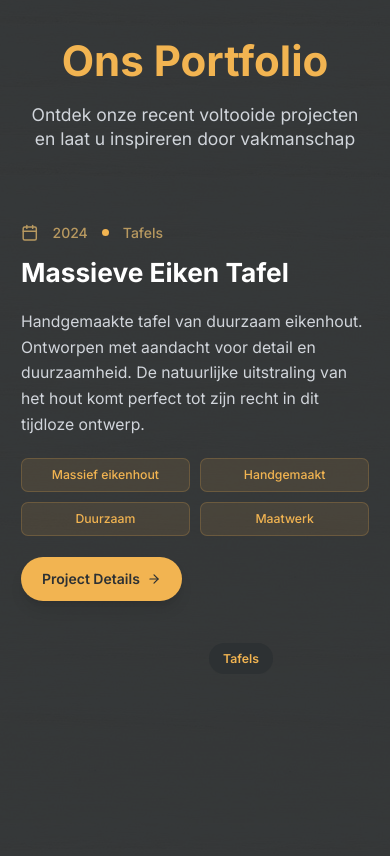
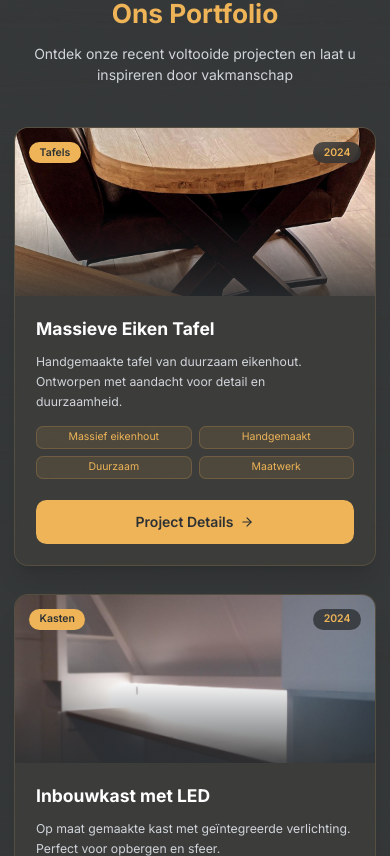
Before and after one commit to EsoCoding/houtcore-website, a Next.js app: page / in a window 390 px wide. Shown: the part 3608-4464 px from the top of the page. Built offline with nearby package versions, Linux system fonts and the light colour scheme.

Commit message:
feat: redesign portfolio section with mobile-first approach
Mobile-first vertical card stack, touch-optimized, staggered animations; desktop timeline layout with responsive transitions.

Co-authored-by: Gert-jan Poortman <2956337+EsoCoding@users.noreply.github.com>

```diff
--- a/components/portfolio-section.tsx
+++ b/components/portfolio-section.tsx
@@ -11,8 +11,7 @@ const portfolioItems = [
     title: "Massieve Eiken Tafel",
     category: "Tafels",
     year: "2024",
-    description:
-      "Handgemaakte tafel van duurzaam eikenhout. Ontworpen met aandacht voor detail en duurzaamheid. De natuurlijke uitstraling van het hout komt perfect tot zijn recht in dit tijdloze ontwerp.",
+    description: "Handgemaakte tafel van duurzaam eikenhout. Ontworpen met aandacht voor detail en duurzaamheid.",
     imageUrl: "/dining-table.jpeg",
     features: ["Massief eikenhout", "Handgemaakt", "Duurzaam", "Maatwerk"],
   },
@@ -21,8 +20,7 @@ const portfolioItems = [
     title: "Inbouwkast met LED",
     category: "Kasten",
     year: "2024",
-    description:
-      "Op maat gemaakte kast met geïntegreerde verlichting. Perfect voor het opbergen van spullen en het creëren van een sfeervolle ambiance in uw woonruimte.",
+    description: "Op maat gemaakte kast met geïntegreerde verlichting. Perfect voor opbergen en sfeer.",
     imageUrl: "/built-in-cabinet.jpeg",
     features: ["LED-verlichting", "Op maat", "Ingebouwd", "Modern design"],
   },
@@ -31,8 +29,7 @@ const portfolioItems = [
     title: "Houten Trap",
     category: "Trappen",
     year: "2023",
-    description:
-      "Minimalistische trap met houten treden. Een prachtige combinatie van functionaliteit en design die elke ruimte opwaardeert.",
+    description: "Minimalistische trap met houten treden. Een prachtige combinatie van functionaliteit en design.",
     imageUrl: "/wooden-staircase.jpeg",
     features: ["Minimalistisch", "Functioneel", "Stijlvol", "Duurzaam"],
   },
@@ -41,8 +38,7 @@ const portfolioItems = [
     title: "Design Hanglamp",
     category: "Verlichting",
     year: "2023",
-    description:
-      "Unieke hanglamp met industriële uitstraling. Handgemaakt met aandacht voor detail en duurzame materialen.",
+    description: "Unieke hanglamp met industriële uitstraling. Handgemaakt met aandacht voor detail.",
     imageUrl: "/pendant-lamp.jpeg",
     features: ["Industrieel design", "Handgemaakt", "Uniek", "Sfeerverlichting"],
   },
@@ -51,8 +47,7 @@ const portfolioItems = [
     title: "Witte Balustrade",
     category: "Trappen",
     year: "2023",
-    description:
-      "Strakke witte balustrade met houten details. Een veilige en stijlvolle toevoeging aan uw trap of overloop.",
+    description: "Strakke witte balustrade met houten details. Een veilige en stijlvolle toevoeging.",
     imageUrl: "/white-railing.jpeg",
     features: ["Strak design", "Veilig", "Wit met hout", "Modern"],
   },
@@ -61,8 +56,7 @@ const portfolioItems = [
     title: "Maatwerk Meubels",
     category: "Meubels",
     year: "2024",
-    description:
-      "Meubels op maat voor elke ruimte. Ontworpen en gemaakt volgens uw wensen en perfect passend in uw interieur.",
+    description: "Meubels op maat voor elke ruimte. Ontworpen en gemaakt volgens uw wensen.",
     imageUrl: "/custom-wooden-furniture.png",
     features: ["Volledig maatwerk", "Uniek ontwerp", "Perfecte pasvorm", "Kwaliteit"],
   },
@@ -78,66 +72,71 @@ export default function PortfolioSection() {
     offset: ["start center", "end center"],
   })
 
-  // Timeline progress
   const timelineProgress = useTransform(scrollYProgress, [0, 1], ["0%", "100%"])
 
   return (
-    <section id="portfolio" ref={sectionRef} className="py-24 bg-[#2d3134] text-white relative overflow-hidden">
+    <section
+      id="portfolio"
+      ref={sectionRef}
+      className="py-12 sm:py-16 lg:py-24 bg-[#2d3134] text-white relative overflow-hidden"
+    >
       {/* Background */}
       <div className="absolute inset-0 opacity-5">
         <div className="absolute inset-0 bg-[url('/wood-texture.jpeg')] bg-repeat"></div>
       </div>
 
-      <div className="container mx-auto px-6 relative z-10">
+      <div className="container mx-auto px-4 sm:px-6 relative z-10">
         {/* Header */}
         <motion.div
-          initial={{ opacity: 0, y: 50 }}
-          animate={isInView ? { opacity: 1, y: 0 } : { opacity: 0, y: 50 }}
-          transition={{ duration: 0.8 }}
-          className="text-center mb-20"
+          initial={{ opacity: 0, y: 30 }}
+          animate={isInView ? { opacity: 1, y: 0 } : { opacity: 0, y: 30 }}
+          transition={{ duration: 0.5 }}
+          className="text-center mb-12 lg:mb-20"
         >
-          <h2 className="text-5xl font-bold mb-6 text-[#f2b451]">Ons Portfolio</h2>
-          <p className="text-xl text-gray-300 max-w-2xl mx-auto">
+          <h2 className="text-3xl sm:text-4xl lg:text-5xl font-bold mb-4 lg:mb-6 text-[#EEB457]">Ons Portfolio</h2>
+          <p className="text-base sm:text-lg lg:text-xl text-gray-300 max-w-2xl mx-auto">
             Ontdek onze recent voltooide projecten en laat u inspireren door vakmanschap
           </p>
         </motion.div>
 
-        {/* Timeline Container */}
-        <div ref={timelineRef} className="relative">
-          {/* Central Timeline Line - Fixed positioning */}
-          <div
-            className="absolute left-1/2 top-0 bottom-0 transform -translate-x-1/2 hidden lg:block"
-            style={{ width: "2px" }}
-          >
-            {/* Background line */}
+        {/* Mobile: Vertical Card Layout */}
+        <div className="block lg:hidden">
+          <div className="space-y-8">
+            {portfolioItems.map((item, index) => (
+              <MobilePortfolioCard key={item.id} item={item} index={index} />
+            ))}
+          </div>
+        </div>
+
+        {/* Desktop: Timeline Layout */}
+        <div ref={timelineRef} className="relative hidden lg:block">
+          {/* Central Timeline Line */}
+          <div className="absolute left-1/2 top-0 bottom-0 transform -translate-x-1/2" style={{ width: "2px" }}>
             <div className="w-full h-full bg-[#B89960]/30"></div>
-            {/* Progress line */}
             <motion.div
-              className="absolute top-0 left-0 w-full bg-[#f2b451] origin-top"
-              style={{
-                height: timelineProgress,
-              }}
+              className="absolute top-0 left-0 w-full bg-[#EEB457] origin-top"
+              style={{ height: timelineProgress }}
             />
           </div>
 
           {/* Portfolio Items */}
           <div className="space-y-32">
             {portfolioItems.map((item, index) => (
-              <PortfolioItem key={item.id} item={item} index={index} isEven={index % 2 === 0} />
+              <DesktopPortfolioItem key={item.id} item={item} index={index} isEven={index % 2 === 0} />
             ))}
           </div>
         </div>
 
         {/* CTA */}
         <motion.div
-          initial={{ opacity: 0, y: 50 }}
-          animate={isInView ? { opacity: 1, y: 0 } : { opacity: 0, y: 50 }}
-          transition={{ delay: 0.5, duration: 0.8 }}
-          className="text-center mt-20"
+          initial={{ opacity: 0, y: 30 }}
+          animate={isInView ? { opacity: 1, y: 0 } : { opacity: 0, y: 30 }}
+          transition={{ delay: 0.3, duration: 0.5 }}
+          className="text-center mt-12 lg:mt-20"
         >
-          <button className="bg-[#f2b451] text-[#2d3134] px-8 py-4 rounded-full font-semibold hover:bg-[#f2b451]/90 transition-all duration-300 hover:shadow-xl inline-flex items-center space-x-2">
+          <button className="bg-[#EEB457] text-[#2d3134] px-6 lg:px-8 py-3 lg:py-4 rounded-full font-semibold hover:bg-[#EEB457]/90 transition-all duration-200 hover:shadow-xl inline-flex items-center justify-center space-x-2 text-sm lg:text-base">
             <span>Bekijk Alle Projecten</span>
-            <ArrowRight className="w-5 h-5" />
+            <ArrowRight className="w-4 h-4 lg:w-5 lg:h-5" />
           </button>
         </motion.div>
       </div>
@@ -145,80 +144,134 @@ export default function PortfolioSection() {
   )
 }
 
-function PortfolioItem({ item, index, isEven }) {
+// Mobile Portfolio Card Component
+function MobilePortfolioCard({ item, index }) {
+  const cardRef = useRef<HTMLDivElement>(null)
+  const isInView = useInView(cardRef, { amount: 0.3 })
+  const [imageLoaded, setImageLoaded] = useState(false)
+
+  return (
+    <motion.div
+      ref={cardRef}
+      initial={{ opacity: 0, y: 50 }}
+      animate={isInView ? { opacity: 1, y: 0 } : { opacity: 0, y: 50 }}
+      transition={{ delay: index * 0.1, duration: 0.6 }}
+      className="bg-[#B89960]/5 backdrop-blur-sm rounded-2xl overflow-hidden border border-[#B89960]/20 shadow-xl hover:shadow-2xl transition-all duration-300"
+    >
+      {/* Image */}
+      <div className="relative h-48 sm:h-56 overflow-hidden">
+        <Image
+          src={item.imageUrl || "/placeholder.svg"}
+          alt={item.title}
+          fill
+          className={`object-cover transition-all duration-500 ${
+            imageLoaded ? "scale-100 blur-0" : "scale-110 blur-sm"
+          }`}
+          onLoad={() => setImageLoaded(true)}
+        />
+        <div className="absolute inset-0 bg-gradient-to-t from-[#2d3134]/80 via-transparent to-transparent" />
+
+        {/* Category Badge */}
+        <div className="absolute top-4 left-4 bg-[#EEB457] text-[#2d3134] px-3 py-1 rounded-full text-xs font-semibold">
+          {item.category}
+        </div>
+
+        {/* Year Badge */}
+        <div className="absolute top-4 right-4 bg-[#2d3134]/80 backdrop-blur-sm text-[#EEB457] px-3 py-1 rounded-full text-xs font-semibold">
+          {item.year}
+        </div>
+      </div>
+
+      {/* Content */}
+      <div className="p-6">
+        <h3 className="text-xl sm:text-2xl font-bold text-white mb-3">{item.title}</h3>
+        <p className="text-gray-300 text-sm sm:text-base leading-relaxed mb-4">{item.description}</p>
+
+        {/* Features */}
+        <div className="grid grid-cols-2 gap-2 mb-6">
+          {item.features.map((feature, featureIndex) => (
+            <div
+              key={featureIndex}
+              className="bg-[#EEB457]/10 border border-[#EEB457]/20 text-[#EEB457] px-2 py-1 rounded-lg text-xs text-center"
+            >
+              {feature}
+            </div>
+          ))}
+        </div>
+
+        {/* CTA Button */}
+        <button className="w-full bg-[#EEB457] text-[#2d3134] py-3 rounded-xl font-semibold hover:bg-[#EEB457]/90 transition-all duration-200 flex items-center justify-center space-x-2">
+          <span>Project Details</span>
+          <ArrowRight className="w-4 h-4" />
+        </button>
+      </div>
+    </motion.div>
+  )
+}
+
+// Desktop Portfolio Item Component (Timeline)
+function DesktopPortfolioItem({ item, index, isEven }) {
   const itemRef = useRef<HTMLDivElement>(null)
   const isInView = useInView(itemRef, { amount: 0.3 })
   const [imageLoaded, setImageLoaded] = useState(false)
 
   return (
     <div ref={itemRef} className="relative">
-      {/* Timeline Node - Perfectly centered */}
-      <div className="absolute left-1/2 top-1/2 transform -translate-x-1/2 -translate-y-1/2 z-30 hidden lg:block">
+      {/* Timeline Node */}
+      <div className="absolute left-1/2 top-1/2 transform -translate-x-1/2 -translate-y-1/2 z-30">
         <motion.div
           initial={{ scale: 0 }}
           animate={isInView ? { scale: 1 } : { scale: 0 }}
-          transition={{ delay: 0.3, duration: 0.6, type: "spring" }}
-          className="relative"
+          transition={{ delay: 0.2, duration: 0.4, type: "spring" }}
+          className="w-8 h-8 bg-[#2d3134] rounded-full flex items-center justify-center border-4 border-[#EEB457] shadow-2xl"
         >
-          {/* Outer ring */}
-          <div className="w-8 h-8 bg-[#2d3134] rounded-full flex items-center justify-center border-4 border-[#f2b451] shadow-2xl">
-            {/* Inner dot */}
-            <div className="w-3 h-3 bg-[#B89960] rounded-full"></div>
-          </div>
-
-          {/* Project Number Badge */}
-
+          <div className="w-3 h-3 bg-[#B89960] rounded-full"></div>
         </motion.div>
       </div>
 
-      {/* Content Container - Flex layout for perfect alignment */}
+      {/* Content Container */}
       <div className="max-w-6xl mx-auto">
-        <div className={`flex flex-col lg:flex-row items-center gap-8 ${isEven ? "" : "lg:flex-row-reverse"}`}>
+        <div className={`flex items-center gap-8 ${isEven ? "" : "flex-row-reverse"}`}>
           {/* Content Side */}
           <motion.div
-            initial={{ opacity: 0, x: isEven ? -100 : 100 }}
-            animate={isInView ? { opacity: 1, x: 0 } : { opacity: 0, x: isEven ? -100 : 100 }}
-            transition={{ delay: 0.2, duration: 0.8, ease: "easeOut" }}
+            initial={{ opacity: 0, x: isEven ? -50 : 50 }}
+            animate={isInView ? { opacity: 1, x: 0 } : { opacity: 0, x: isEven ? -50 : 50 }}
+            transition={{ delay: 0.1, duration: 0.5, ease: "easeOut" }}
             className="flex-1 space-y-6"
           >
-            {/* Project Info */}
             <div className="space-y-4">
               <div className="flex items-center space-x-4 text-[#B89960]">
                 <Calendar className="w-5 h-5" />
                 <span className="font-medium">{item.year}</span>
-                <span className="w-2 h-2 bg-[#f2b451] rounded-full"></span>
+                <span className="w-2 h-2 bg-[#EEB457] rounded-full"></span>
                 <span className="font-medium">{item.category}</span>
               </div>
-
-              <h3 className="text-3xl lg:text-4xl font-bold text-white">{item.title}</h3>
+              <h3 className="text-3xl font-bold text-white">{item.title}</h3>
             </div>
 
-            {/* Description */}
             <p className="text-gray-300 text-lg leading-relaxed">{item.description}</p>
 
-            {/* Features */}
             <div className="grid grid-cols-2 gap-3">
               {item.features.map((feature, featureIndex) => (
                 <motion.div
                   key={featureIndex}
                   initial={{ opacity: 0, scale: 0.8 }}
                   animate={isInView ? { opacity: 1, scale: 1 } : { opacity: 0, scale: 0.8 }}
-                  transition={{ delay: 0.6 + featureIndex * 0.1, duration: 0.5 }}
-                  className="bg-[#f2b451]/10 border border-[#f2b451]/20 text-[#f2b451] px-3 py-2 rounded-lg text-sm font-medium text-center"
+                  transition={{ delay: 0.4 + featureIndex * 0.05, duration: 0.3 }}
+                  className="bg-[#EEB457]/10 border border-[#EEB457]/20 text-[#EEB457] px-3 py-2 rounded-lg text-sm font-medium text-center"
                 >
                   {feature}
                 </motion.div>
               ))}
             </div>
 
-            {/* CTA Button */}
             <motion.button
               initial={{ opacity: 0, y: 20 }}
               animate={isInView ? { opacity: 1, y: 0 } : { opacity: 0, y: 20 }}
-              transition={{ delay: 0.8, duration: 0.6 }}
+              transition={{ delay: 0.5, duration: 0.4 }}
               whileHover={{ scale: 1.05 }}
               whileTap={{ scale: 0.95 }}
-              className="bg-[#f2b451] text-[#2d3134] px-6 py-3 rounded-full font-semibold hover:bg-[#f2b451]/90 transition-all duration-300 inline-flex items-center space-x-2 shadow-lg hover:shadow-xl"
+              className="bg-[#EEB457] text-[#2d3134] px-6 py-3 rounded-full font-semibold hover:bg-[#EEB457]/90 transition-all duration-200 inline-flex items-center space-x-2 shadow-lg hover:shadow-xl"
             >
               <span>Project Details</span>
               <ArrowRight className="w-4 h-4" />
@@ -227,39 +280,35 @@ function PortfolioItem({ item, index, isEven }) {
 
           {/* Image Side */}
           <motion.div
-            initial={{ opacity: 0, x: isEven ? 100 : -100 }}
-            animate={isInView ? { opacity: 1, x: 0 } : { opacity: 0, x: isEven ? 100 : -100 }}
-            transition={{ delay: 0.4, duration: 0.8, ease: "easeOut" }}
+            initial={{ opacity: 0, x: isEven ? 50 : -50 }}
+            animate={isInView ? { opacity: 1, x: 0 } : { opacity: 0, x: isEven ? 50 : -50 }}
+            transition={{ delay: 0.2, duration: 0.5, ease: "easeOut" }}
             className="flex-1"
           >
             <div className="relative group">
-              {/* Main Image */}
-              <div className="relative h-80 lg:h-96 rounded-2xl overflow-hidden shadow-2xl bg-[#B89960]/20">
+              <div className="relative h-80 rounded-2xl overflow-hidden shadow-2xl bg-[#B89960]/20">
                 <Image
                   src={item.imageUrl || "/placeholder.svg"}
                   alt={item.title}
                   fill
-                  className={`object-cover transition-all duration-700 ${
+                  className={`object-cover transition-all duration-500 ${
                     imageLoaded ? "scale-100 blur-0" : "scale-110 blur-sm"
                   } group-hover:scale-105`}
                   onLoad={() => setImageLoaded(true)}
                 />
 
-                {/* Overlay */}
-                <div className="absolute inset-0 bg-gradient-to-t from-[#2d3134]/80 via-transparent to-transparent opacity-0 group-hover:opacity-100 transition-opacity duration-500" />
+                <div className="absolute inset-0 bg-gradient-to-t from-[#2d3134]/80 via-transparent to-transparent opacity-0 group-hover:opacity-100 transition-opacity duration-300" />
 
-                {/* View Button */}
                 <motion.button
                   whileHover={{ scale: 1.1 }}
                   whileTap={{ scale: 0.9 }}
-                  className="absolute top-4 right-4 bg-[#f2b451] text-[#2d3134] p-3 rounded-full shadow-lg opacity-0 group-hover:opacity-100 transition-opacity duration-500"
+                  className="absolute top-4 right-4 bg-[#EEB457] text-[#2d3134] p-3 rounded-full shadow-lg opacity-0 group-hover:opacity-100 transition-opacity duration-300"
                 >
                   <Eye className="w-5 h-5" />
                 </motion.button>
               </div>
 
-              {/* Category Badge */}
-              <div className="absolute top-4 left-4 bg-[#2d3134]/90 backdrop-blur-sm text-[#f2b451] px-4 py-2 rounded-full text-sm font-semibold">
+              <div className="absolute top-4 left-4 bg-[#2d3134]/90 backdrop-blur-sm text-[#EEB457] px-4 py-2 rounded-full text-sm font-semibold">
                 {item.category}
               </div>
             </div>
```
